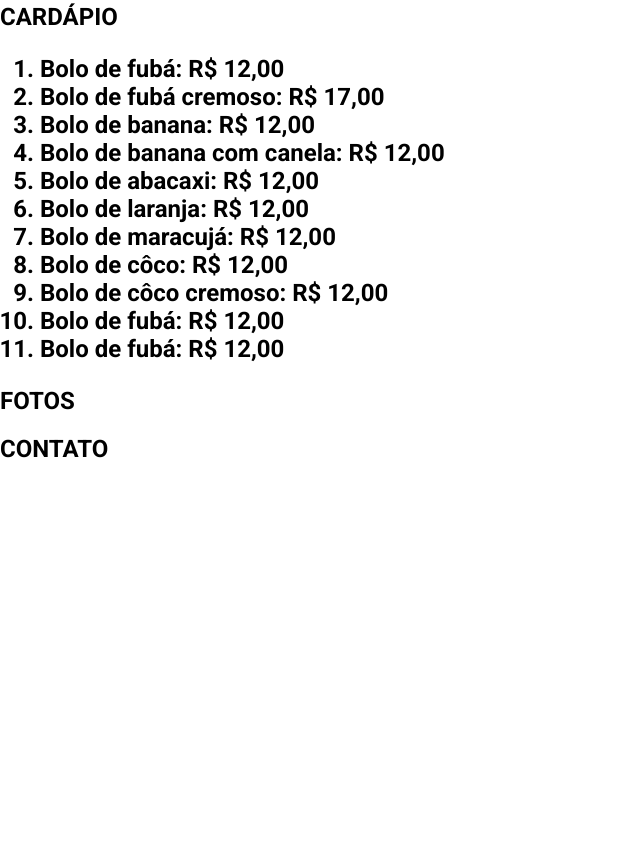
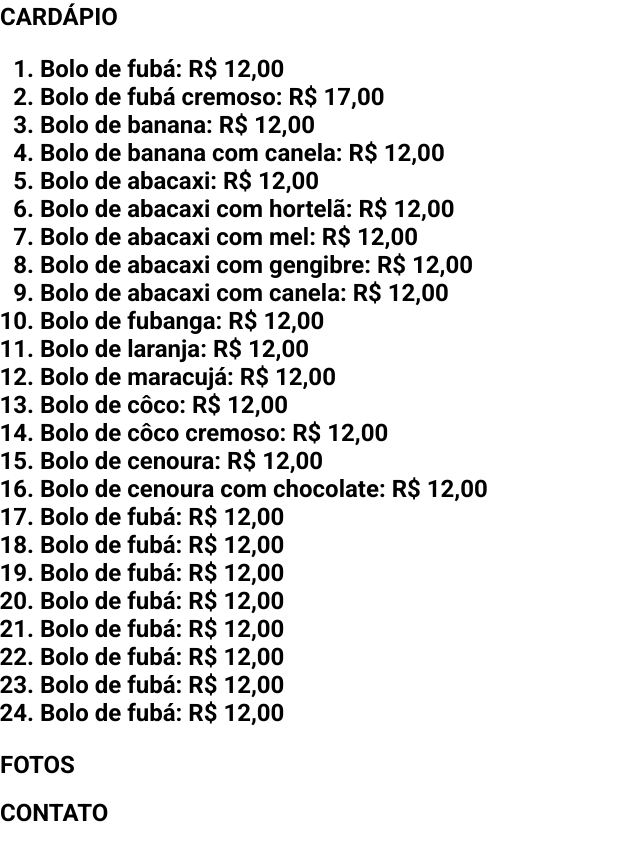
Before and after one commit to marcelodesouzacarvalho/bolos-da-sebastiana, a plain HTML site: page index.html in a window 1280 px wide. Shown: the part 875-1722 px from the top of the page, without its empty margins (0-640 px from the left). Before the commit the page ends 1358 px from the top, so only its background shows below. Drawn offline with Linux system fonts and the light colour scheme.

Commit message:
Update index.html

```diff
--- a/index.html
+++ b/index.html
@@ -36,12 +36,26 @@
                 <li>Bolo de banana: R$ 12,00</li>
                 <li>Bolo de banana com canela: R$ 12,00</li>
                 <li>Bolo de abacaxi: R$ 12,00</li>
+                <li>Bolo de abacaxi com hortelã: R$ 12,00</li>
+                <li>Bolo de abacaxi com mel: R$ 12,00</li>
+                <li>Bolo de abacaxi com gengibre: R$ 12,00</li>
+                <li>Bolo de abacaxi com canela: R$ 12,00</li>
+                <li>Bolo de fubanga: R$ 12,00</li>
                 <li>Bolo de laranja: R$ 12,00</li>
                 <li>Bolo de maracujá: R$ 12,00</li>
                 <li>Bolo de côco: R$ 12,00</li>
                 <li>Bolo de côco cremoso: R$ 12,00</li>
+                <li>Bolo de cenoura: R$ 12,00</li>
+                <li>Bolo de cenoura com chocolate: R$ 12,00</li>
                 <li>Bolo de fubá: R$ 12,00</li>
                 <li>Bolo de fubá: R$ 12,00</li>
+                <li>Bolo de fubá: R$ 12,00</li>
+                <li>Bolo de fubá: R$ 12,00</li>
+                <li>Bolo de fubá: R$ 12,00</li>
+                <li>Bolo de fubá: R$ 12,00</li>
+                <li>Bolo de fubá: R$ 12,00</li>
+                <li>Bolo de fubá: R$ 12,00</li>
+
 
             </ol>
         </h2>
```
